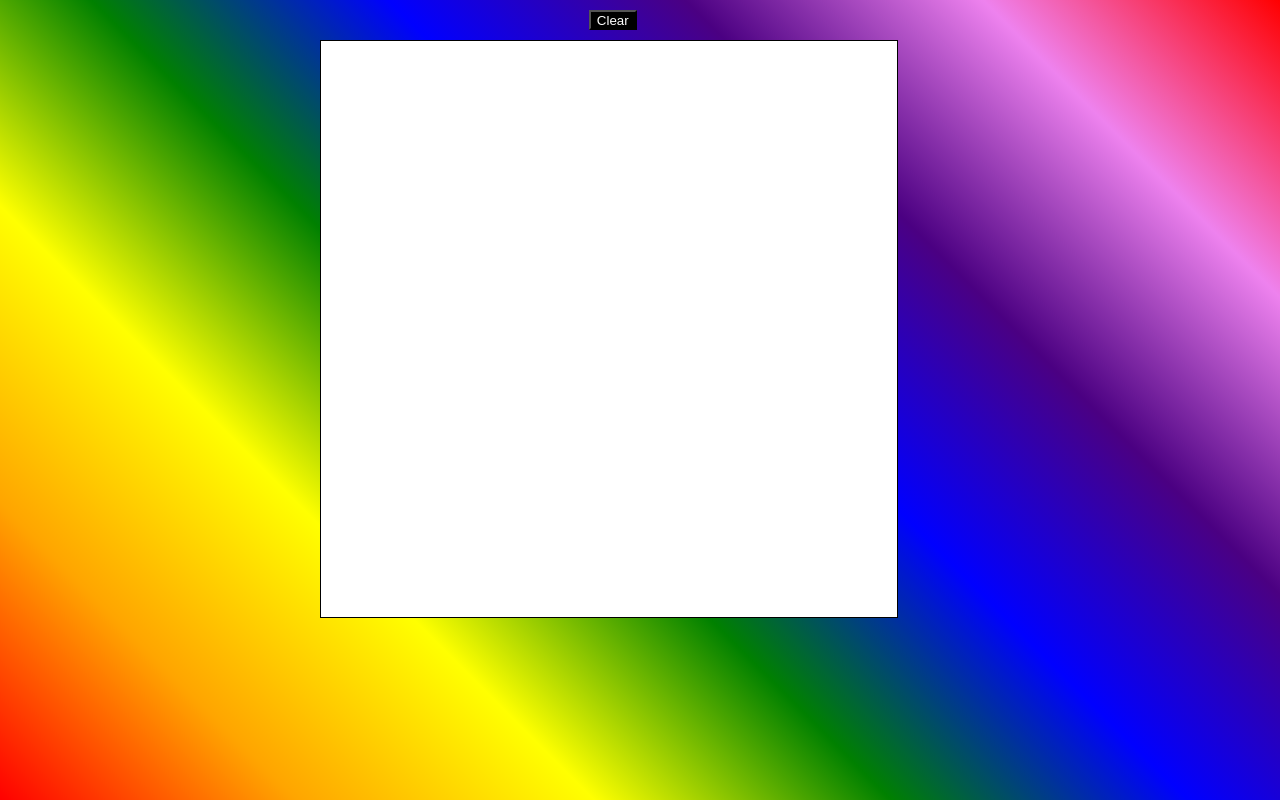
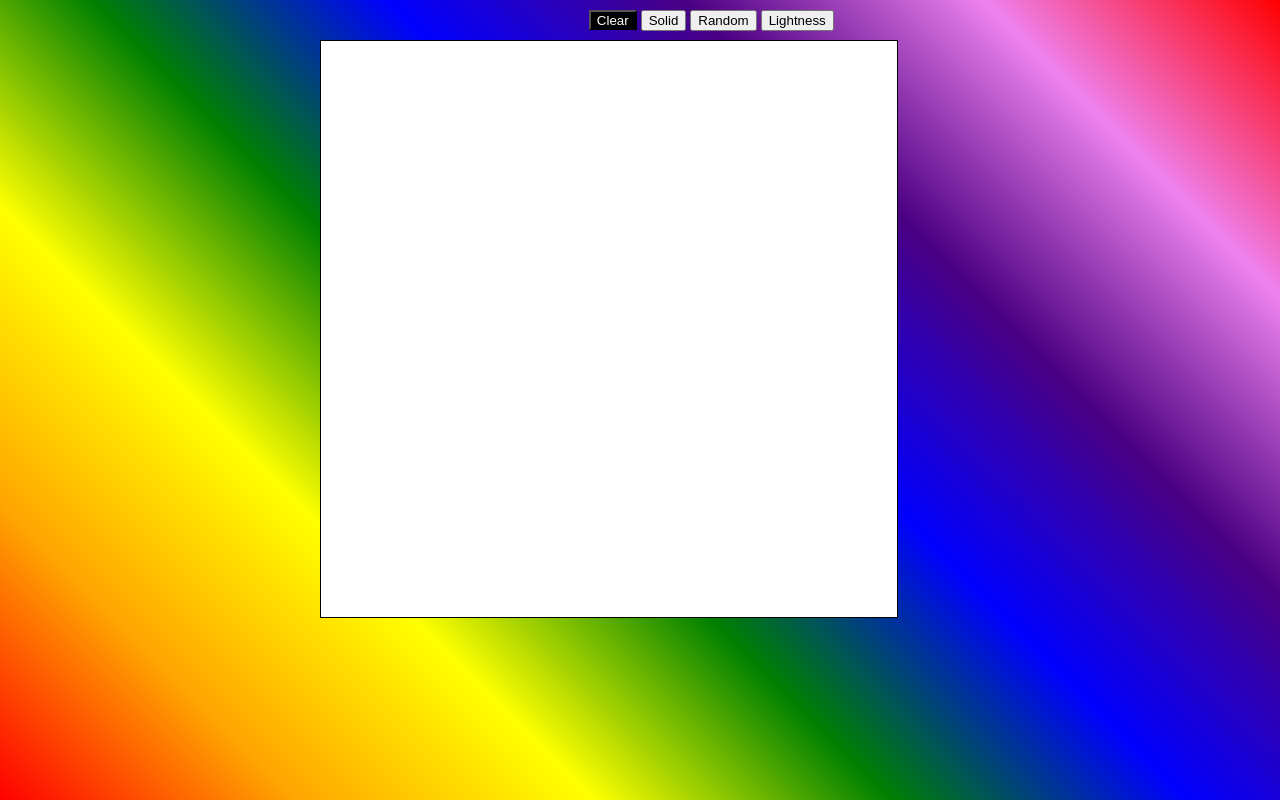
Before and after one commit to KennethSmithRSA/Etch-a-Sketch, a plain HTML site: page index.html in a window 1280 px wide. Drawn offline with Linux system fonts and the light colour scheme.

Commit message:
Add elements to choose how hover will affect the pixels

```diff
--- a/index.html
+++ b/index.html
@@ -8,9 +8,13 @@
         <link rel="stylesheet" href="styles.css">
     </head>
     <body class="body">
-        <button class="userInput">Clear</button>
+        <div class="commands">
+            <button class="userInput">Clear</button>
+            <button class="fill">Solid</button>
+            <button class="random">Random</button>
+            <button class="light">Lightness</button>
+        </div>
         <div class="container">
-
         </div>
 
         <script src="scripts.js"></script>
```
